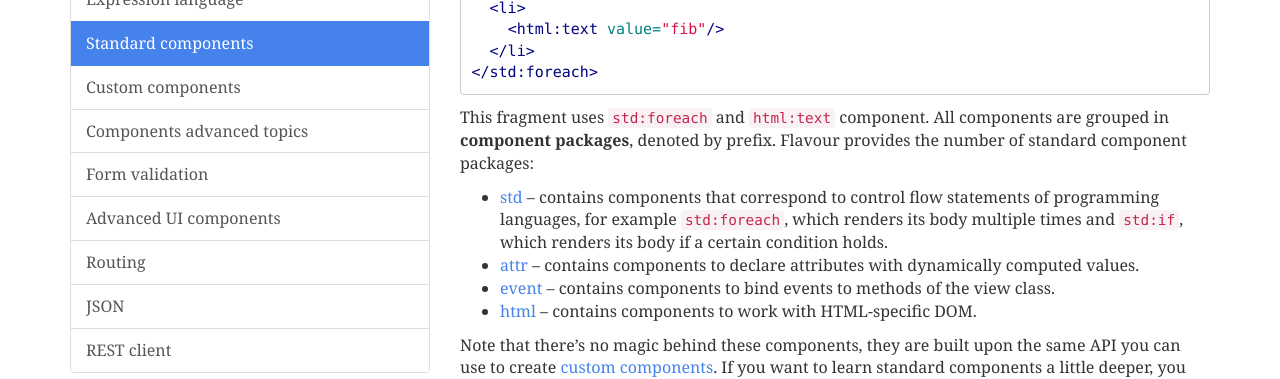
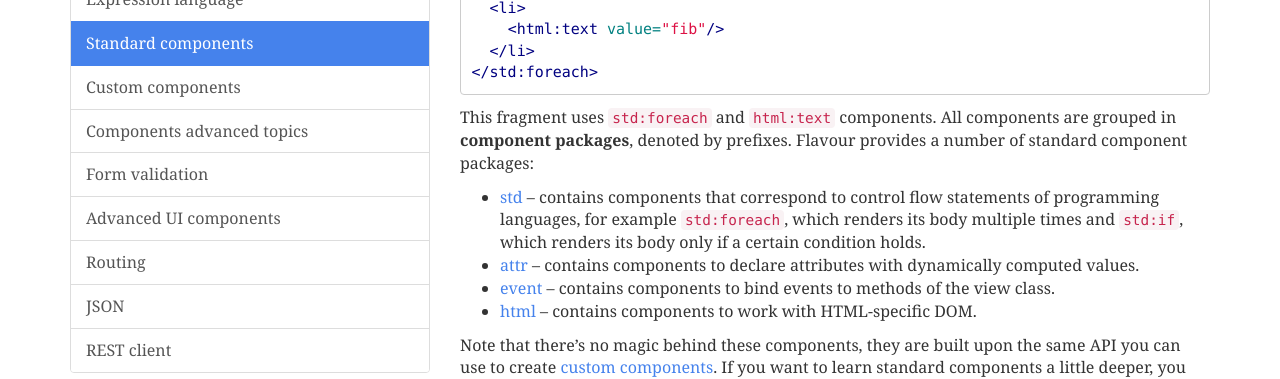
Before and after one commit to konsoletyper/teavm-site, a Jekyll site: the page built from _docs/flavour/standard-components.md, in a window 1280 px wide and 980 px high. Shown: the part 335-714 px from the top of the window. Built offline with Jekyll 4.4.1, drawn with Linux system fonts in a browser that asks for light colours.

Commit message:
Minor edits to 'standard components'

````diff
--- a/_docs/flavour/standard-components.md
+++ b/_docs/flavour/standard-components.md
@@ -16,13 +16,13 @@ For example:
 </std:foreach>
 ```
 
-This fragment uses `std:foreach` and `html:text` component.
-All components are grouped in **component packages**, denoted by prefix.
-Flavour provides the number of standard component packages:
+This fragment uses `std:foreach` and `html:text` components.
+All components are grouped in **component packages**, denoted by prefixes.
+Flavour provides a number of standard component packages:
 
 * [std](/docs/flavour/component-packages/std.html) &ndash; contains components that correspond to control flow statements of
   programming languages, for example `std:foreach`, which renders its body multiple times and `std:if`,
-  which renders its body if a certain condition holds.
+  which renders its body only if a certain condition holds.
 * [attr](/docs/flavour/component-packages/attr.html) &ndash; contains components to declare attributes with dynamically computed values.
 * [event](/docs/flavour/component-packages/event.html) &ndash; contains components to bind events to methods of the view class.
 * [html](/docs/flavour/component-packages/html.html) &ndash; contains components to work with HTML-specific DOM.
````
